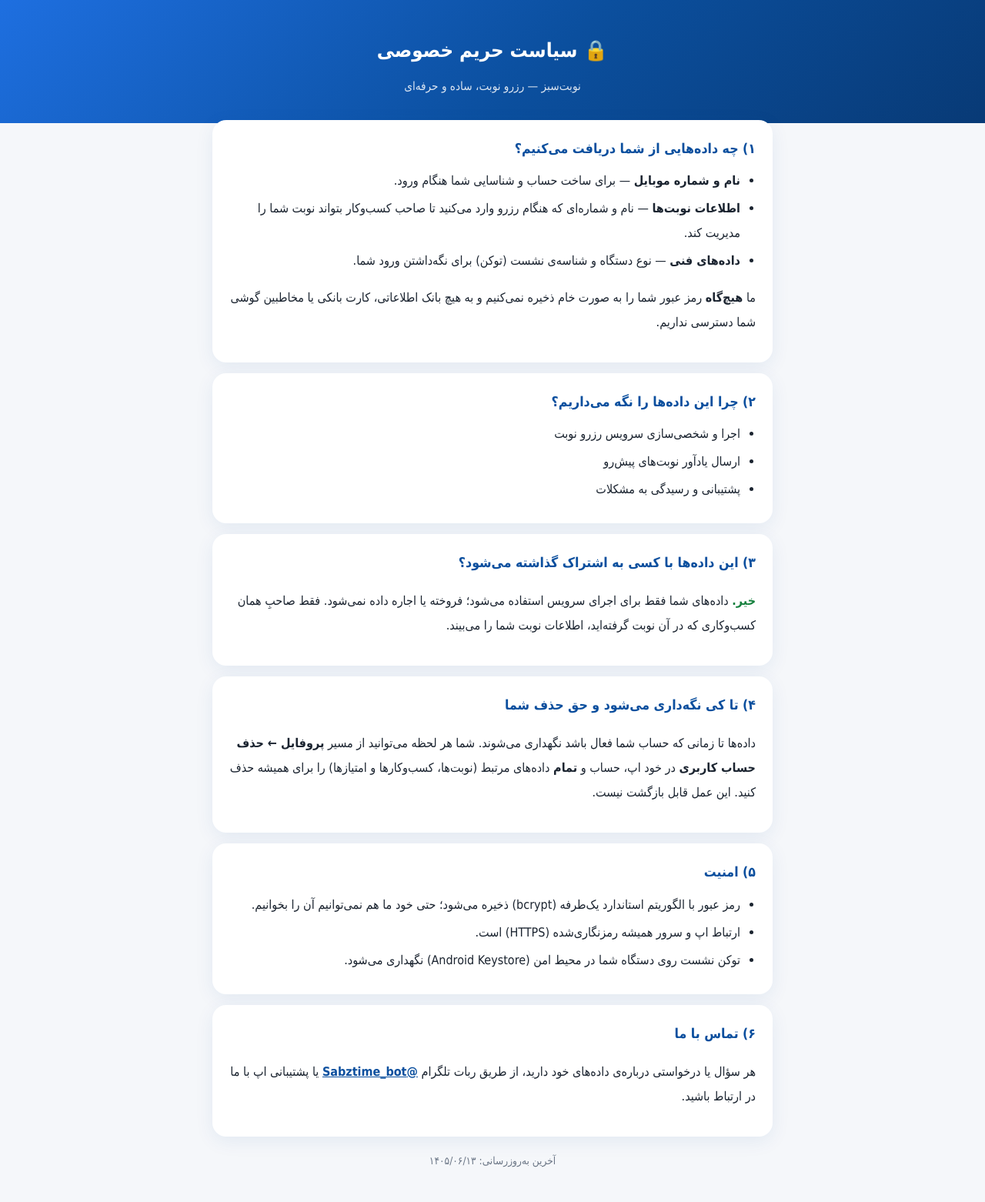
After one commit to rsabzi/nobat_sabz, a PHP site: page /webapp/privacy.php in a window 1280 px wide. The commit adds this page. Shown: the whole page at 77% size. Run offline with PHP 8.4, Linux system fonts and the light colour scheme; some libraries are stand-ins or nearby versions.

Commit message:
feat(backend): اکشن delete_account (حذف کامل داده در transaction) + صفحه‌ی حریم خصوصی + تست دود
Co-authored-by: arena-agent <297053741+arena-agent@users.noreply.github.com>

```diff
--- /dev/null
+++ b/project/webapp/privacy.php
@@ -0,0 +1,83 @@
+<?php
+// File: webapp/privacy.php — سیاست حریم خصوصی نوبت‌سبز
+// صفحه‌ی مستقل (بدون وابستگی به دیتابیس) — الزام انتشار در گوگل‌پلی و کافه‌بازار
+header('Content-Type: text/html; charset=utf-8');
+$updated = '۱۴۰۵/۰۶/۱۳';
+?>
+<!DOCTYPE html>
+<html lang="fa" dir="rtl">
+<head>
+<meta charset="utf-8">
+<meta name="viewport" content="width=device-width, initial-scale=1">
+<title>حریم خصوصی — نوبت‌سبز</title>
+<style>
+  :root { --brand:#0B4F9E; --brand-dark:#083A76; --green:#15803D; --bg:#F5F7FA; --text:#1B2430; }
+  * { box-sizing: border-box; }
+  body { margin:0; font-family: Vazirmatn, Tahoma, "Segoe UI", sans-serif; background:var(--bg); color:var(--text); line-height:2; }
+  .hero { background:linear-gradient(135deg, #1E6FE0, var(--brand) 55%, var(--brand-dark)); color:#fff; padding:40px 20px 32px; text-align:center; }
+  .hero h1 { margin:0 0 6px; font-size:1.6rem; }
+  .hero p { margin:0; opacity:.85; font-size:.95rem; }
+  main { max-width:760px; margin:-18px auto 40px; padding:0 16px; }
+  section { background:#fff; border-radius:18px; padding:20px 22px; margin:14px 0; box-shadow:0 6px 24px rgba(11,79,158,.08); }
+  h2 { color:var(--brand); font-size:1.1rem; margin:0 0 8px; display:flex; align-items:center; gap:8px; }
+  ul { margin:8px 0; padding-right:20px; }
+  li { margin:4px 0; }
+  .ok { color:var(--green); font-weight:bold; }
+  .updated { text-align:center; color:#6B7686; font-size:.85rem; margin-top:18px; }
+</style>
+</head>
+<body>
+<div class="hero">
+  <h1>🔒 سیاست حریم خصوصی</h1>
+  <p>نوبت‌سبز — رزرو نوبت، ساده و حرفه‌ای</p>
+</div>
+<main>
+  <section>
+    <h2>۱) چه داده‌هایی از شما دریافت می‌کنیم؟</h2>
+    <ul>
+      <li><b>نام و شماره موبایل</b> — برای ساخت حساب و شناسایی شما هنگام ورود.</li>
+      <li><b>اطلاعات نوبت‌ها</b> — نام و شماره‌ای که هنگام رزرو وارد می‌کنید تا صاحب کسب‌وکار بتواند نوبت شما را مدیریت کند.</li>
+      <li><b>داده‌های فنی</b> — نوع دستگاه و شناسه‌ی نشست (توکن) برای نگه‌داشتن ورود شما.</li>
+    </ul>
+    <p>ما <b>هیچ‌گاه</b> رمز عبور شما را به صورت خام ذخیره نمی‌کنیم و به هیچ بانک اطلاعاتی، کارت بانکی یا مخاطبین گوشی شما دسترسی نداریم.</p>
+  </section>
+
+  <section>
+    <h2>۲) چرا این داده‌ها را نگه می‌داریم؟</h2>
+    <ul>
+      <li>اجرا و شخصی‌سازی سرویس رزرو نوبت</li>
+      <li>ارسال یادآور نوبت‌های پیش‌رو</li>
+      <li>پشتیبانی و رسیدگی به مشکلات</li>
+    </ul>
+  </section>
+
+  <section>
+    <h2>۳) این داده‌ها با کسی به اشتراک گذاشته می‌شود؟</h2>
+    <p><span class="ok">خیر.</span> داده‌های شما فقط برای اجرای سرویس استفاده می‌شود؛ فروخته یا اجاره داده نمی‌شود. فقط صاحبِ همان کسب‌وکاری که در آن نوبت گرفته‌اید، اطلاعات نوبت شما را می‌بیند.</p>
+  </section>
+
+  <section>
+    <h2>۴) تا کی نگه‌داری می‌شود و حق حذف شما</h2>
+    <p>داده‌ها تا زمانی که حساب شما فعال باشد نگهداری می‌شوند. شما هر لحظه می‌توانید از مسیر
+    <b>پروفایل ← حذف حساب کاربری</b> در خود اپ، حساب و <b>تمام</b> داده‌های مرتبط (نوبت‌ها، کسب‌وکارها و امتیازها) را برای همیشه حذف کنید. این عمل قابل بازگشت نیست.</p>
+  </section>
+
+  <section>
+    <h2>۵) امنیت</h2>
+    <ul>
+      <li>رمز عبور با الگوریتم استاندارد یک‌طرفه (bcrypt) ذخیره می‌شود؛ حتی خود ما هم نمی‌توانیم آن را بخوانیم.</li>
+      <li>ارتباط اپ و سرور همیشه رمزنگاری‌شده (HTTPS) است.</li>
+      <li>توکن نشست روی دستگاه شما در محیط امن (Android Keystore) نگهداری می‌شود.</li>
+    </ul>
+  </section>
+
+  <section>
+    <h2>۶) تماس با ما</h2>
+    <p>هر سؤال یا درخواستی درباره‌ی داده‌های خود دارید، از طریق ربات تلگرام
+    <b><a href="https://t.me/Sabztime_bot" style="color:var(--brand)">@Sabztime_bot</a></b> یا پشتیبانی اپ با ما در ارتباط باشید.</p>
+  </section>
+
+  <p class="updated">آخرین به‌روزرسانی: <?php echo $updated; ?></p>
+</main>
+</body>
+</html>
```
Also changed, not shown: project/webapp/mobile_auth.php (+60 -0 lines), 1 other file.
